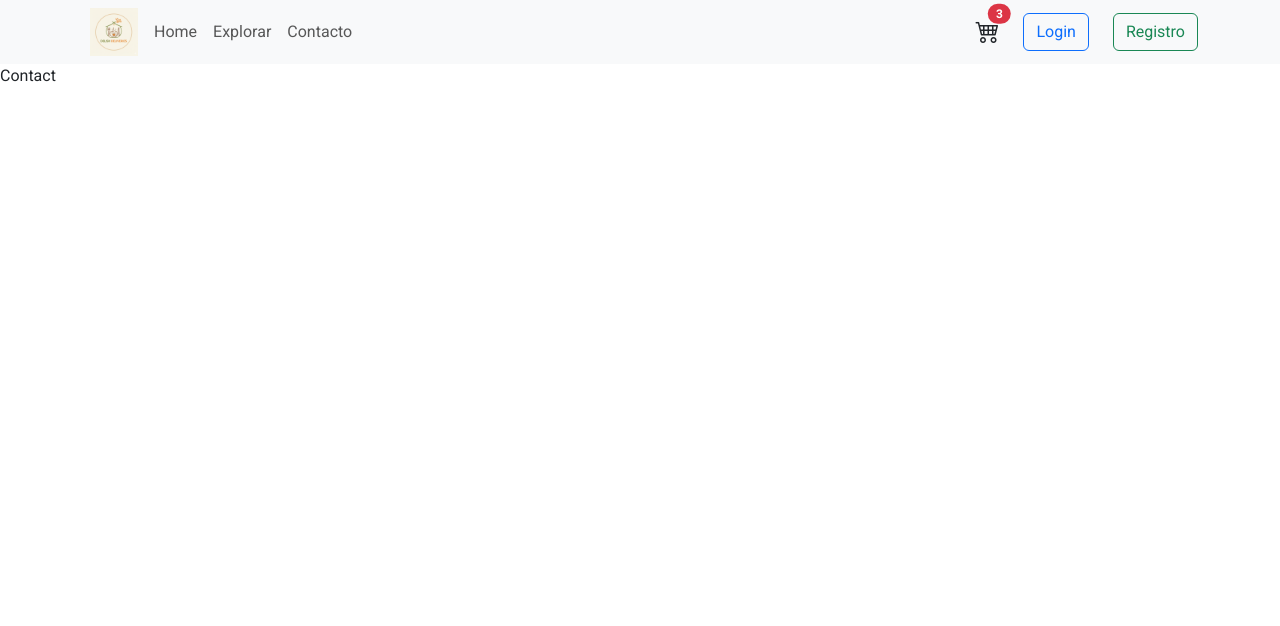
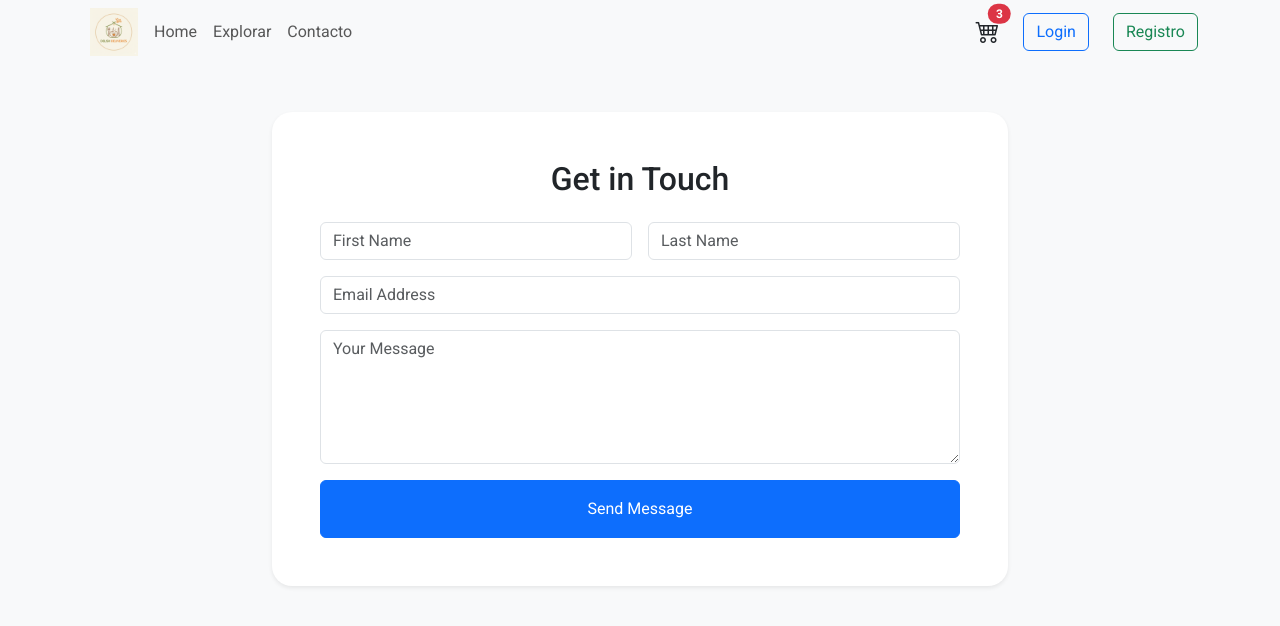
Before and after one commit to Cr1sti4n85/online-delivery-front, a React (Vite) app: page /contact in a window 1280 px wide. Shown: the top 626 px of the page. Built offline with nearby package versions, Linux system fonts and the light colour scheme; no server answers.

Commit message:
Create contact form interface

```diff
--- a/src/components/client/FoodDisplay.tsx
+++ b/src/components/client/FoodDisplay.tsx
@@ -5,14 +5,17 @@ import { FoodCategory } from "../../types.d";
 
 type FoodDisplayProps = {
   category: FoodCategory;
+  searchText: string;
 };
 
-const FoodDisplay = ({ category }: FoodDisplayProps) => {
+const FoodDisplay = ({ category, searchText }: FoodDisplayProps) => {
   const foodList = useContext(StoreContext)?.foodList;
 
   //Filter by category
   const filteredFoods = foodList?.filter(
-    (food) => category === FoodCategory.All || food.category === category
+    (food) =>
+      (category === FoodCategory.All || food.category === category) &&
+      food.name.toLowerCase().includes(searchText?.toLowerCase())
   );
 
   return (
--- a/src/components/client/FoodItem.tsx
+++ b/src/components/client/FoodItem.tsx
@@ -7,7 +7,7 @@ type FoodItemProps = {
 
 const FoodItem = ({ food }: FoodItemProps) => {
   return (
-    <div className="card" style={{ maxWidth: "320px" }}>
+    <Link to={`food/${food.id}`} className="card" style={{ maxWidth: "320px" }}>
       <img
         src={food.imageUrl}
         className="card-img-top"
@@ -31,14 +31,14 @@ const FoodItem = ({ food }: FoodItemProps) => {
         </div>
       </div>
       <div className="card-footer d-flex justify-content-between bg-light">
-        <Link to={`food/${food.id}`} className="btn btn-primary btn-sm">
+        {/* <Link to={`food/${food.id}`} className="btn btn-primary btn-sm">
           Ver
-        </Link>
+        </Link> */}
         <button className="btn btn-outline-secondary btn-sm">
           <i className="bi bi-heart"></i>
         </button>
       </div>
-    </div>
+    </Link>
   );
 };
 
--- a/src/index.css
+++ b/src/index.css
@@ -93,3 +93,15 @@ body.sb-sidenav-toggled #wrapper #sidebar-wrapper {
   border: 4px solid #ff6f61;
   padding: 2px;
 }
+
+/*CONTACT FORM*/
+.contact-form {
+  background-color: #f8f9fa;
+  border-radius: 20px;
+}
+
+.custom-input {
+  border-radius: 10px;
+  padding: 12px;
+  border: 2px solid #e9ecef;
+}
--- a/src/pages/Client/Contact.tsx
+++ b/src/pages/Client/Contact.tsx
@@ -1,5 +1,57 @@
 const Contact = () => {
-  return <div>Contact</div>;
+  return (
+    <section className="py-5 bg-light min-vh-100">
+      <div className="container">
+        <div className="row justify-content-center">
+          <div className="col-lg-8">
+            <div className="contact-form p-5 shadow-sm bg-white">
+              <h2 className="text-center mb-4">Get in Touch</h2>
+              <form>
+                <div className="row g-3">
+                  <div className="col-md-6">
+                    <input
+                      type="text"
+                      className="form-control custom-input"
+                      placeholder="First Name"
+                    />
+                  </div>
+                  <div className="col-md-6">
+                    <input
+                      type="text"
+                      className="form-control custom-input"
+                      placeholder="Last Name"
+                    />
+                  </div>
+                  <div className="col-12">
+                    <input
+                      type="email"
+                      className="form-control custom-input"
+                      placeholder="Email Address"
+                    />
+                  </div>
+                  <div className="col-12">
+                    <textarea
+                      className="form-control custom-input"
+                      rows={5}
+                      placeholder="Your Message"
+                    ></textarea>
+                  </div>
+                  <div className="col-12">
+                    <button
+                      className="btn btn-primary w-100 py-3"
+                      type="submit"
+                    >
+                      Send Message
+                    </button>
+                  </div>
+                </div>
+              </form>
+            </div>
+          </div>
+        </div>
+      </div>
+    </section>
+  );
 };
 
 export default Contact;
--- a/src/pages/Client/Explore.tsx
+++ b/src/pages/Client/Explore.tsx
@@ -1,27 +1,36 @@
+import { useState } from "react";
 import FoodDisplay from "../../components/client/FoodDisplay";
+import { FoodCategory } from "../../types.d";
 
 const Explore = () => {
+  const [category, setCategory] = useState(FoodCategory.All);
+  const [searchText, setSearchText] = useState("");
+
   return (
     <>
       <div>
         <div className="row justify-content-center">
           <div className="col-md-6">
-            <form>
+            <form onSubmit={(e) => e.preventDefault()}>
               <div className="input-group mb-3">
                 <select
                   className="form-select mt-2"
                   style={{ maxWidth: "150px" }}
+                  onChange={(e) => setCategory(e.target.value as FoodCategory)}
                 >
-                  <option value="burgers">Hamburguesas</option>
-                  <option value="pizzas">Pizzas</option>
-                  <option value="sushi">Sushi</option>
-                  <option value="desserts">Postres</option>
-                  <option value="salads">Ensaladas</option>
+                  <option value={FoodCategory.All}>Todos</option>
+                  <option value={FoodCategory.Burgers}>Hamburguesas</option>
+                  <option value={FoodCategory.Pizzas}>Pizzas</option>
+                  <option value={FoodCategory.Sushi}>Sushi</option>
+                  <option value={FoodCategory.Desserts}>Postres</option>
+                  <option value={FoodCategory.Salads}>Ensaladas</option>
                 </select>
                 <input
                   type="text"
                   className="form-control mt-2"
                   placeholder="Qué quieres comer hoy"
+                  onChange={(e) => setSearchText(e.target.value)}
+                  value={searchText}
                 />
                 <button className="btn btn-primary mt-2" type="submit">
                   <i className="bi bi-search"></i>
@@ -31,7 +40,7 @@ const Explore = () => {
           </div>
         </div>
       </div>
-      <FoodDisplay />
+      <FoodDisplay category={category} searchText={searchText} />
     </>
   );
 };
--- a/src/pages/Client/Home.tsx
+++ b/src/pages/Client/Home.tsx
@@ -10,7 +10,7 @@ const Home = () => {
     <main className="container">
       <Header />
       <ExploreMenu category={category} setCategory={setCategory} />
-      <FoodDisplay category={category} />
+      <FoodDisplay category={category} searchText="" />
     </main>
   );
 };
```
